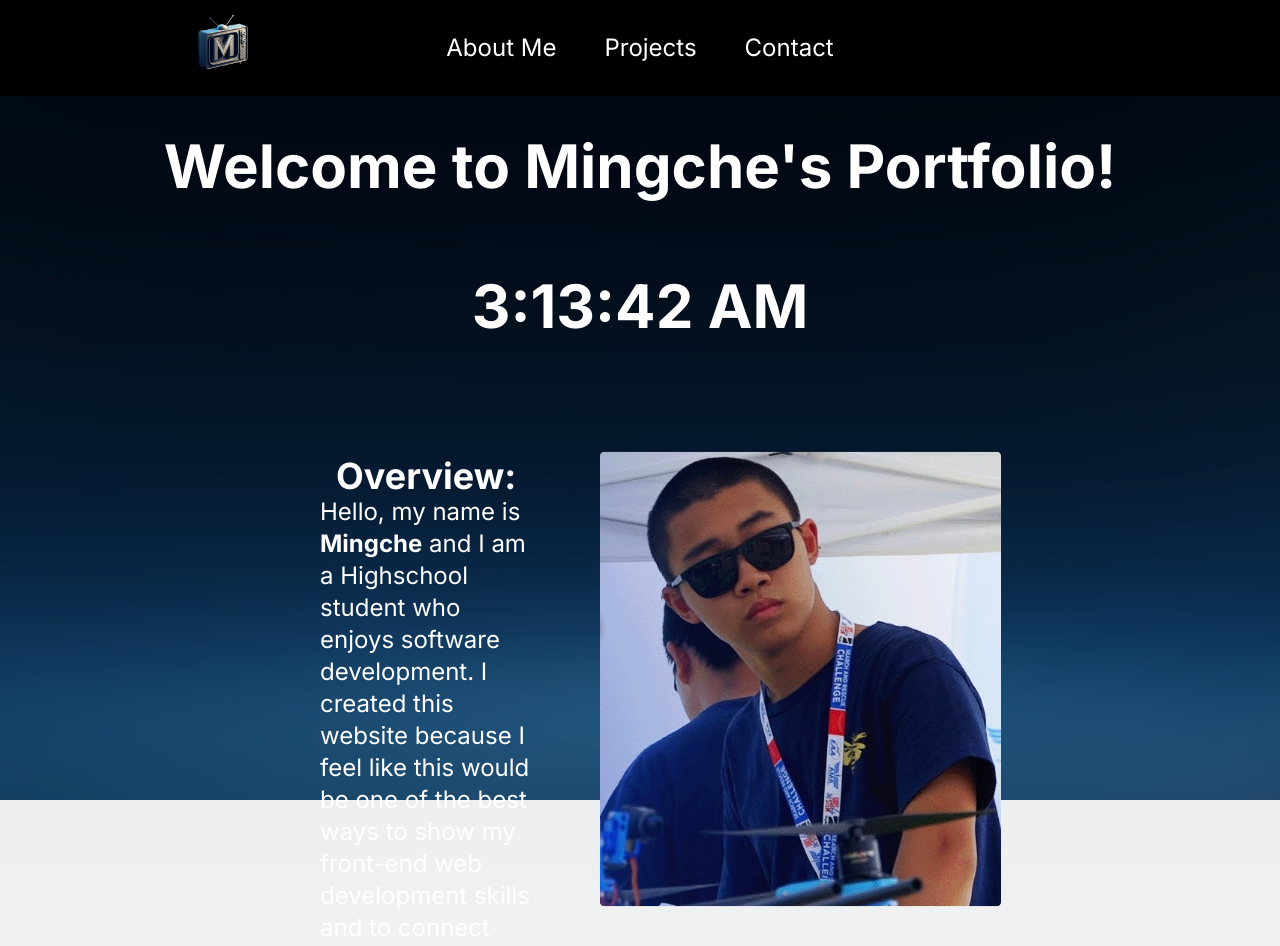
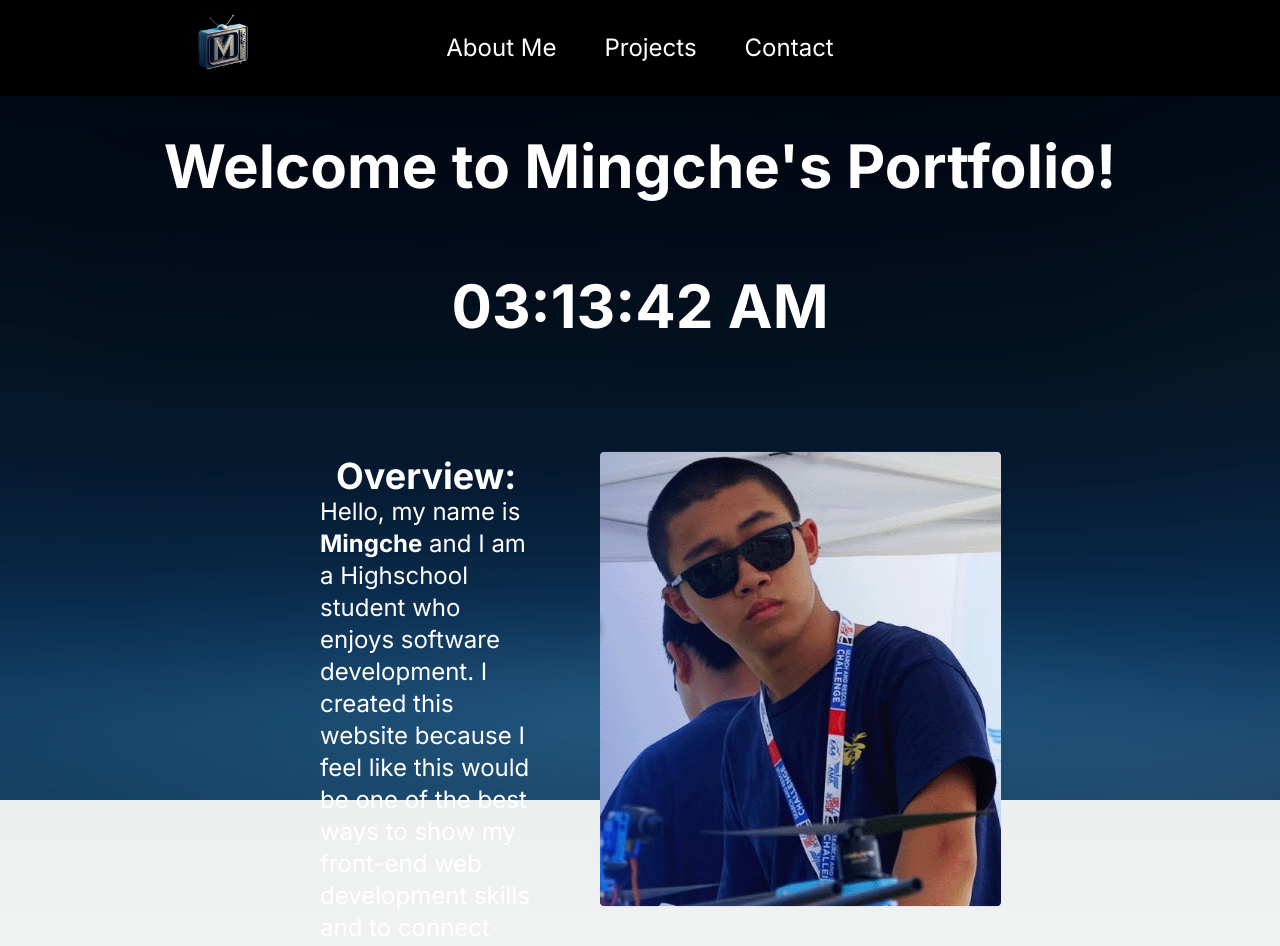
Before and after one commit to MingcheL1/portfolio, a Next.js app: page / in a window 1280 px wide. Shown: the top 946 px of the page. Built offline with nearby package versions, Linux system fonts and the light colour scheme.

Commit message:
working clock finally

```diff
--- a/components/clock.tsx
+++ b/components/clock.tsx
@@ -1,9 +1,11 @@
 import { FC, useState } from "react";
 import React from "react";
-
-export const Clock:FC=()=>{
+type Props={
+    time:number
+}
+export const Clock=({time:initial}: Props)=>{
     const d=new Date();
-    const [currentTime, setCurrentTime]=useState(new Date());
+    const [currentTime, setCurrentTime]=useState(new Date(initial));
     React.useEffect(()=>{
 
 
@@ -15,7 +17,11 @@ export const Clock:FC=()=>{
     },[currentTime]);
     return(
         <div className="">
-            {currentTime.toLocaleTimeString()}
+            {currentTime.toLocaleTimeString(undefined,{
+                hour:"2-digit",
+                minute:"2-digit",
+                second:"2-digit"
+            })}
         </div>
     )
 }
```
